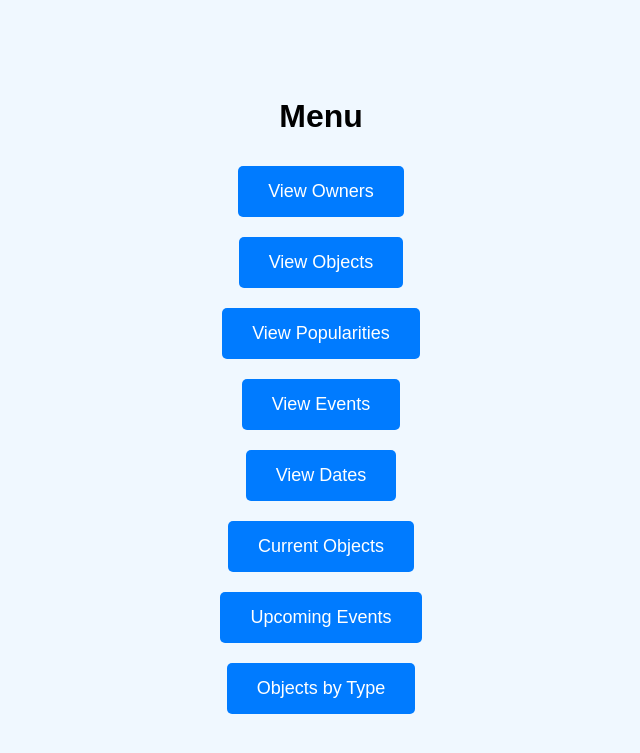
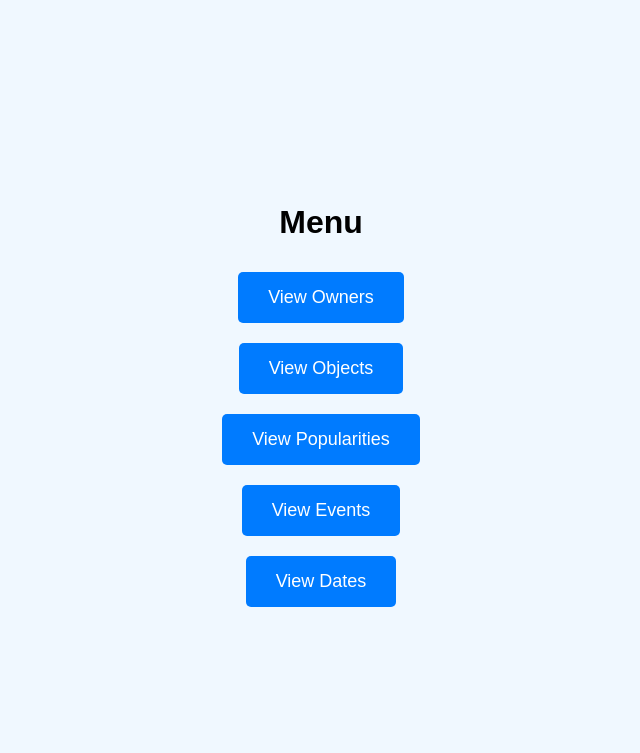
Before and after one commit to semantic-hallucinations/aipos-labs, a FastAPI app: page / in a window 1280 px wide. Shown: the top 753 px of the page, without its empty margins (319-959 px from the left). Run offline with FastAPI, Linux system fonts and the light colour scheme; parts of the project's set-up code (start-up, migrations or seed data) failed here and were passed over.

Commit message:
start logging, comment some surplus functional

```diff
--- a/code/app/main.py
+++ b/code/app/main.py
@@ -15,6 +15,7 @@ logging.basicConfig(level=logging.DEBUG)
 
 @app.get("/", response_class=HTMLResponse)
 def menu_page(request: Request):
+    logging.debug("Открытие страницы меню")
     return templates.TemplateResponse("menu.html", {"request": request})
 
 
@@ -22,40 +23,50 @@ def menu_page(request: Request):
 def create_owner(contact: str = Form(...), type_of_owner: str = Form(...), name: str = Form(...), owners_fullname : str = Form(...)):
     try:
         add_owner(contact, type_of_owner, name, owners_fullname)
+        logging.debug("Добавление владельца")
         return RedirectResponse(url="/owners/", status_code=303)
     except Exception as e:
+        logging.warning("Добавление владельца пошло не так")
         raise HTTPException(status_code=500, detail=str(e))
 
 @app.post("/objects/add")
 def create_object(type: str = Form(...), adress: str = Form(...), name: str = Form(...), number_of_places: int = Form(...), owner_id: int = Form(...)):
     try:
         add_object(type, adress, name, number_of_places,owner_id)
+        logging.debug("Добавление объекта")
         return RedirectResponse(url="/objects/", status_code=303)
     except Exception as e:
+        logging.warning("Добавление объекта пошло не так")
         raise HTTPException(status_code=500, detail=str(e))
 
 @app.post("/popularities/add")
 def create_popularity(event_date: date = Form(...), number_of_visitors: int = Form(...), object_id: int = Form(...)):
     try:
         add_popularity(event_date, number_of_visitors, object_id)
+        logging.debug("Добавление популярности")
         return RedirectResponse(url="/popularities/", status_code=303)
     except Exception as e:
+        logging.warning("Добавление популярности пошло не так")
         raise HTTPException(status_code=500, detail=str(e))
 
 @app.post("/events/add")
 def create_event(fut_event_date: date = Form(...), event_name: str = Form(...), event_type: str = Form(...), object_id: int = Form(...)):
     try:
         add_event(fut_event_date, event_name, event_type, object_id)
+        logging.debug("Добавление мероприятия")
         return RedirectResponse(url="/events/", status_code=303)
     except Exception as e:
+        logging.warning("Добавление мероприятия пошло не так")
         raise HTTPException(status_code=500, detail=str(e))
 
 @app.post("/dates/add")
 def create_date(opening_date: date = Form(...), closing_date: date = Form(...), object_id: int = Form(...)):
     try:
         add_date(opening_date, closing_date, object_id)
+        logging.debug("Добавление дат работы")
         return RedirectResponse(url="/dates/", status_code=303)
     except Exception as e:
+        logging.warning("Добавление дат работы пошло не так")
         raise HTTPException(status_code=500, detail=str(e))
 
 # обновление
@@ -63,8 +74,9 @@ def create_date(opening_date: date = Form(...), closing_date: date = Form(...),
 def edit_owner_page(request: Request):
     owner_id = request.path_params['owner_id']
     owner = get_owner_by_id(owner_id)
-
+    logging.debug("Окно обновления владельца")
     if owner is None:
+        logging.warning("Инфа о владельце не передалась")
         raise HTTPException(status_code=404, detail="Owner not found")
     return templates.TemplateResponse("edit_owner.html", {"request": request, "owner": owner})
 
@@ -73,8 +85,10 @@ def edit_owner(request: Request, contact: str = Form(...), type_of_owner: str =
     try:
         owner_id = request.path_params['owner_id']
         update_owner(owner_id, contact, type_of_owner, name, owners_fullname)
+        logging.debug("Обновление владельца")
         return RedirectResponse(url="/owners/", status_code=303)
     except Exception as e:
+        logging.warning("Что то пошло не так при обновлении владельца")
         raise HTTPException(status_code=500, detail=str(e))
 
 #----------------
@@ -84,9 +98,9 @@ def edit_object_page(request: Request):
     object_id = request.path_params['object_id']
     object = get_object_by_id(object_id)
     owners = get_owners()
-    logging.debug("Инфа об объекте:", object)
-
+    logging.debug("Окно обновления объекта")
     if object is None:
+        logging.warning("Инфа об объекте не передалась")
         raise HTTPException(status_code=404, detail="Object not found")
     return templates.TemplateResponse("edit_object.html", {"request": request, "object": object, "owners": owners})
 
@@ -95,8 +109,10 @@ def edit_object(request: Request, type: str = Form(...), adress: str = Form(...)
     try:
         object_id = request.path_params['object_id']
         update_object(object_id, type, adress, name, number_of_places,owner_id)
+        logging.debug("Обновление объекта")
         return RedirectResponse(url="/objects/", status_code=303)
     except Exception as e:
+        logging.warning("Что то пошло не так при обновлении объекта")
         raise HTTPException(status_code=500, detail=str(e))
 
 #-------------
@@ -105,9 +121,9 @@ def edit_object(request: Request, type: str = Form(...), adress: str = Form(...)
 def edit_popularity_page(request: Request):
     popularity_id = request.path_params['popularity_id']
     popularity = get_popularity_by_id(popularity_id)
-    logging.debug("Инфа об популярности: %s", popularity)
-
+    logging.debug("Окно обновления популярности")
     if popularity is None:
+        logging.warning("Инфа о популярности не передалась")
         raise HTTPException(status_code=404, detail="Popularity not found")
     return templates.TemplateResponse("edit_popularity.html", {"request": request, "popularity": popularity})
 
@@ -116,8 +132,10 @@ def edit_popularity(request: Request, event_date: date = Form(...), number_of_vi
     try:
         popularity_id = request.path_params['popularity_id']
         update_popularity(popularity_id, event_date, number_of_visitors)
+        logging.debug("Обновление популярности")
         return RedirectResponse(url="/popularities/", status_code=303)
     except Exception as e:
+        logging.warning("Инфа о популярности не передалась")
         raise HTTPException(status_code=500, detail=str(e))
 
 #-------------------
@@ -126,8 +144,9 @@ def edit_popularity(request: Request, event_date: date = Form(...), number_of_vi
 def edit_event_page(request: Request):
     event_id = request.path_params['event_id']
     event = get_event_by_id(event_id)
-
+    logging.debug("Окно обновления мероприятия")
     if event is None:
+        logging.warning("Инфа о мероприятии не передалась")
         raise HTTPException(status_code=404, detail="Event not found")
     return templates.TemplateResponse("edit_event.html", {"request": request, "event": event})
 
@@ -136,8 +155,10 @@ def edit_event(request: Request, fut_event_date: date = Form(...), event_name: s
     try:
         event_id = request.path_params['event_id']
         update_event(event_id, fut_event_date, event_name, event_type)
+        logging.debug("Обновление мероприятия")
         return RedirectResponse(url="/events/", status_code=303)
     except Exception as e:
+        logging.warning("Что то пошло не так при обновлении мероприятия")
         raise HTTPException(status_code=500, detail=str(e))
 
 #---------------------
@@ -146,8 +167,9 @@ def edit_event(request: Request, fut_event_date: date = Form(...), event_name: s
 def edit_date_page(request: Request):
     date_id = request.path_params['date_id']
     date = get_date_by_id(date_id)
-
+    logging.debug("Окно обновления даты")
     if date is None:
+        logging.warning("Инфа о датах не передалась")
         raise HTTPException(status_code=404, detail="Date not found")
     return templates.TemplateResponse("edit_date.html", {"request": request, "date": date})
 
@@ -156,8 +178,10 @@ def edit_date(request: Request, opening_date: date = Form(...), closing_date: da
     try:
         date_id = request.path_params['date_id']
         update_date(date_id, opening_date, closing_date)
+        logging.debug("Обновление даты")
         return RedirectResponse(url="/dates/", status_code=303)
     except Exception as e:
+        logging.warning("Что то пошло не так при обновлении дат")
         raise HTTPException(status_code=500, detail=str(e))
 
 # удаление
@@ -166,8 +190,10 @@ def remove_owner(request: Request):
     try:
         owner_id = request.path_params['owner_id']
         delete_owner(owner_id)
+        logging.debug("Удаление владельца")
         return RedirectResponse(url="/owners/", status_code=303)
     except Exception as e:
+        logging.warning("Что то пошло не так при удалении владельца")
         raise HTTPException(status_code=500, detail=str(e))
 
 @app.post("/objects/delete/{object_id}")
@@ -175,8 +201,10 @@ def remove_object(request: Request):
     try:
         object_id = request.path_params['object_id']
         delete_city_object(object_id)
+        logging.debug("Удаление объекта")
         return RedirectResponse(url="/objects/", status_code=303)
     except Exception as e:
+        logging.warning("Что то пошло не так при удалении объекта")
         raise HTTPException(status_code=500, detail=str(e))
 
 @app.post("/popularities/delete/{popularity_id}")
@@ -184,8 +212,10 @@ def remove_popularity(request: Request):
     try:
         popularity_id = request.path_params['popularity_id']
         delete_popularity(popularity_id)
+        logging.debug("Удаление популярности")
         return RedirectResponse(url="/popularities/", status_code=303)
     except Exception as e:
+        logging.warning("Что то пошло не так при удалении записи о популярности")
         raise HTTPException(status_code=500, detail=str(e))
 
 @app.post("/events/delete/{event_id}")
@@ -193,8 +223,10 @@ def remove_event(request: Request):
     try:
         event_id = request.path_params['event_id']
         delete_event(event_id)
+        logging.debug("Удаление мероприятия")
         return RedirectResponse(url="/events/", status_code=303)
     except Exception as e:
+        logging.warning("Что то пошло не так при удалении записи о мероприятии")
         raise HTTPException(status_code=500, detail=str(e))
 
 @app.post("/dates/delete/{date_id}")
@@ -202,42 +234,44 @@ def remove_date(request: Request):
     try:
         date_id = request.path_params['date_id']
         delete_date(date_id)
+        logging.debug("Удаление даты")
         return RedirectResponse(url="/dates/", status_code=303)
     except Exception as e:
+        logging.warning("Что то пошло не так при удалении записи о датах работы")
         raise HTTPException(status_code=500, detail=str(e))
 
 #---особые--селекты-----
-@app.get("/objects/currrent")
-def view_current_objects(request: Request):
-    curr_objects = fetch_current_objects()
-    return templates.TemplateResponse("but_curr_object.html", {"request": request, "curr_objects": curr_objects})
+# @app.get("/objects/currrent")
+# def view_current_objects(request: Request):
+#     curr_objects = fetch_current_objects()
+#     return templates.TemplateResponse("but_curr_object.html", {"request": request, "curr_objects": curr_objects})
 
-@app.get("/events/upcoming")
-def view_upcoming_events(request: Request):
-    upcoming_events = fetch_upcoming_events()
-    return templates.TemplateResponse("upcoming_events.html", {"request": request, "upcoming_events": upcoming_events})
+# @app.get("/events/upcoming")
+# def view_upcoming_events(request: Request):
+#     upcoming_events = fetch_upcoming_events()
+#     return templates.TemplateResponse("upcoming_events.html", {"request": request, "upcoming_events": upcoming_events})
 
-@app.get("/objects/select_type", response_class=HTMLResponse)
-def select_object_type_page(request: Request):
-    objects = list(set([i[2] for i in get_objects()]))
-    return templates.TemplateResponse(
-        "select_object_type.html",
-        {"request": request, "objects": objects}
-    )
+# @app.get("/objects/select_type", response_class=HTMLResponse)
+# def select_object_type_page(request: Request):
+#     objects = list(set([i[2] for i in get_objects()]))
+#     return templates.TemplateResponse(
+#         "select_object_type.html",
+#         {"request": request, "objects": objects}
+#     )
 
 
-@app.post("/objects/select_type", response_class=HTMLResponse)
-def view_objects_by_type(request: Request, type: str = Form(...)):
-    try:
-        logging.debug(type)
-        cur_type_objects = fetch_curr_type_objects(type)
-        logging.debug(cur_type_objects)
-        return templates.TemplateResponse(
-            "but_curr_type_object.html",
-            {"request": request, "cur_type_objects": cur_type_objects, "type": type}
-        )
-    except Exception as e:
-        raise HTTPException(status_code=500, detail=str(e))
+# @app.post("/objects/select_type", response_class=HTMLResponse)
+# def view_objects_by_type(request: Request, type: str = Form(...)):
+#     try:
+#         logging.debug(type)
+#         cur_type_objects = fetch_curr_type_objects(type)
+#         logging.debug(cur_type_objects)
+#         return templates.TemplateResponse(
+#             "but_curr_type_object.html",
+#             {"request": request, "cur_type_objects": cur_type_objects, "type": type}
+#         )
+#     except Exception as e:
+#         raise HTTPException(status_code=500, detail=str(e))
 
 
 #----обычные-----селекты----------
--- a/code/templates/menu.html
+++ b/code/templates/menu.html
@@ -44,9 +44,9 @@
         <a href="/popularities/" class="menu-button">View Popularities</a>
         <a href="/events/" class="menu-button">View Events</a>
         <a href="/dates/" class="menu-button">View Dates</a>
-        <a href="/objects/currrent" class="menu-button">Current Objects</a>
+        <!-- <a href="/objects/currrent" class="menu-button">Current Objects</a>
         <a href="/events/upcoming" class="menu-button">Upcoming Events</a>
-        <a href="/objects/select_type" class="menu-button">Objects by Type</a>
+        <a href="/objects/select_type" class="menu-button">Objects by Type</a> -->
     </div>
 </body>
 </html>
```
Also changed, not shown: code/app/pbz.sql (+40 -40 lines).
